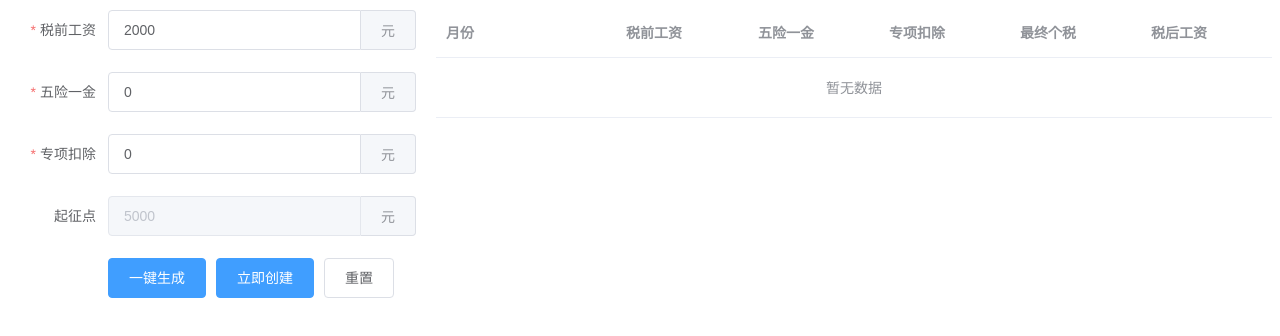
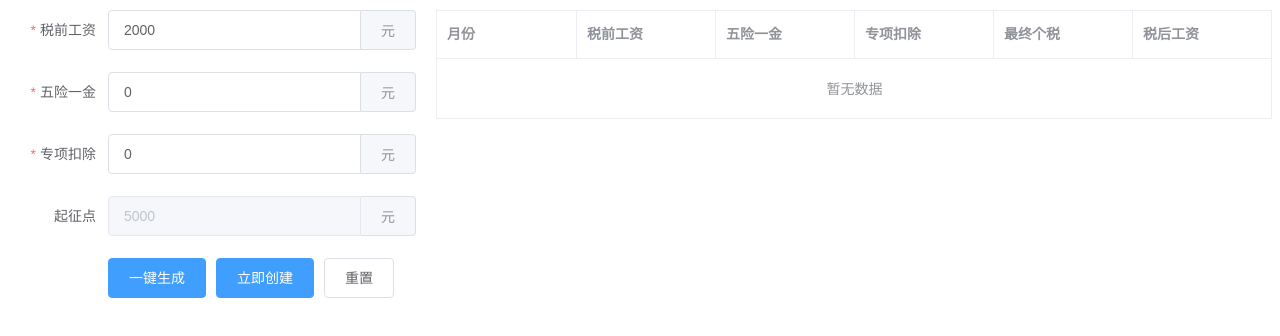
Before and after one commit to LinBrick/income-tax-calculation, a Vue app: page / in a window 1280 px wide. Shown: the top 336 px of the page. Built offline with nearby package versions, Linux system fonts and the light colour scheme.

Commit message:
添加统计功能

```diff
--- a/src/components/Index.vue
+++ b/src/components/Index.vue
@@ -33,32 +33,29 @@
   </el-form>
   </el-col>
   <el-col :span="16">
-    <el-table :data="form.dataList" style="width: 100%">
-    <el-table-column  prop="index" label="月份" width="180"> </el-table-column>
-    <el-table-column label="税前工资">
+    <el-table :data="form.dataList" border :summary-method="getSummaries" show-summary style="width: 100%">
+    <el-table-column  prop="index" label="月份"> </el-table-column>
+    <el-table-column label="税前工资" prop="grossSalary">
       <template slot-scope="scope">
         {{ scope.row.grossSalary.toFixed(2) }}元
       </template>
     </el-table-column>
-    <el-table-column label="五险一金">
+    <el-table-column label="五险一金" prop="insurancesPrice">
       <template slot-scope="scope">
         {{ scope.row.insurancesPrice.toFixed(2) }}元
       </template>
     </el-table-column>
-    <el-table-column label="专项扣除">
+    <el-table-column label="专项扣除" prop="specialDeduction">
       <template slot-scope="scope">
         {{ scope.row.specialDeduction.toFixed(2) }}元
       </template>
     </el-table-column>
-    <!-- <el-table-column prop="grossSalary" label="税前工资"> </el-table-column>
-    <el-table-column prop="insurancesPrice" label="五险一金"> </el-table-column>
-    <el-table-column prop="specialDeduction" label="专项扣除"> </el-table-column> -->
-    <el-table-column label="最终个税">
+    <el-table-column label="最终个税" prop="tax">
       <template slot-scope="scope">
         {{ scope.row.tax.toFixed(2) }}元
       </template>
     </el-table-column>
-    <el-table-column label="税后工资">
+    <el-table-column label="税后工资" prop="afterTax">
       <template slot-scope="scope">
         {{ scope.row.afterTax.toFixed(2) }}元
       </template>
@@ -190,11 +187,39 @@ export default {
       return total + num
     },
     // 重置
-    resetFormData () {
+    resetFormData (param) {
       // this.form.grossSalary = null
       // this.form.insurancesPrice = 0
       // this.form.specialDeduction = 0
       this.form.dataList = []
+    },
+    // 获取统计
+    getSummaries (param) {
+      const { columns, data } = param
+      const sums = []
+      columns.forEach((column, index) => {
+        if (index === 0) {
+          sums[index] = '总计'
+          return
+        }
+        const values = data.map(item => Number(item[column.property]))
+        if (!values.every(value => isNaN(value))) {
+          sums[index] = values.reduce((prev, curr) => {
+            const value = Number(curr)
+            if (!isNaN(value)) {
+              return prev + curr
+            } else {
+              return prev
+            }
+          }, 0)
+          sums[index] = (sums[index]).toFixed(2)
+          sums[index] += ' 元'
+        } else {
+          sums[index] = '--'
+        }
+      })
+
+      return sums
     }
   }
 }
```
